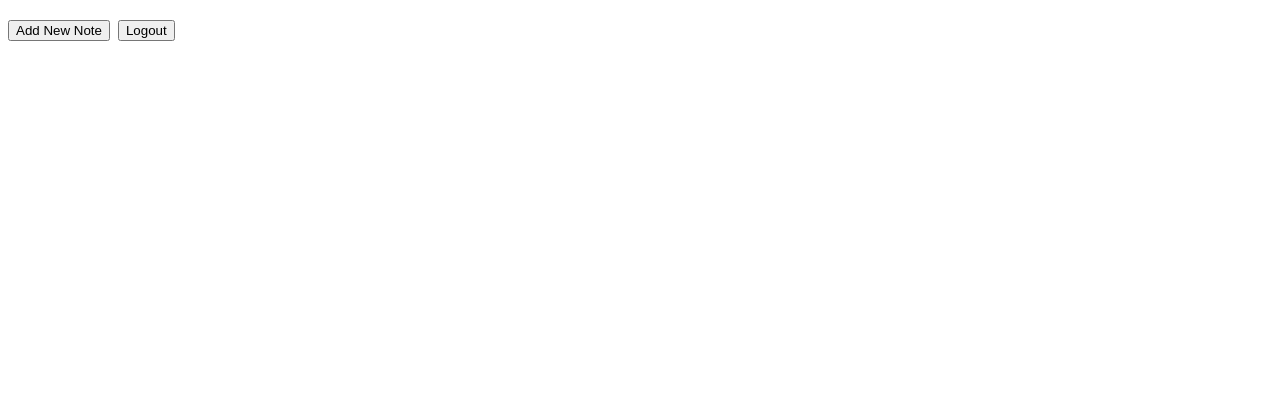
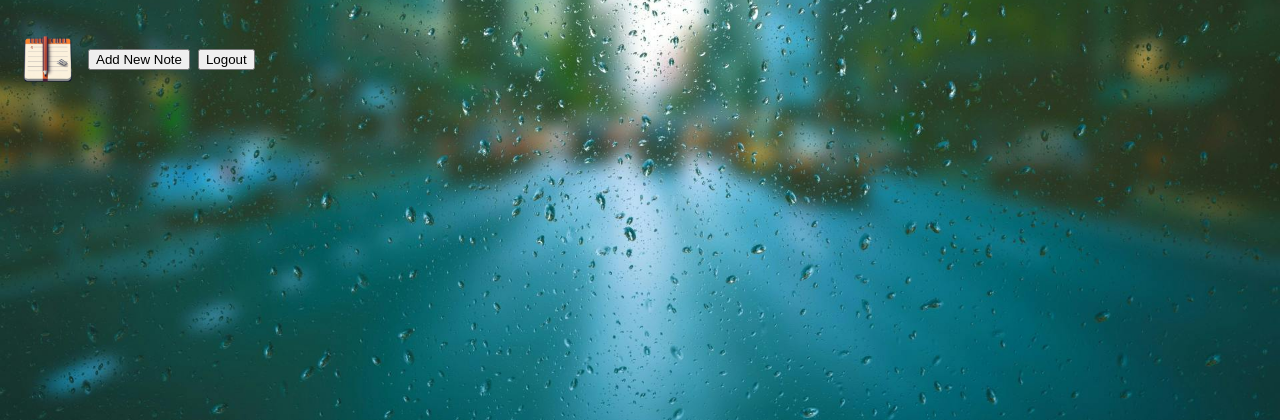
Before and after one commit to saqlain0035/Jot-It-Down, a PHP site: page /home.php in a window 1280 px wide. Shown: the top 420 px of the page. Run offline with PHP 8.4, Linux system fonts and the light colour scheme; the visitor is signed in with stand-in values (Sample User, id 1); data that the repository does not hold is empty.

Commit message:
Styled home page

```diff
--- a/home.php
+++ b/home.php
@@ -17,15 +17,113 @@ session_start();
         .timedel{
             display: flex;
             justify-content: space-between;
-            padding: 0 20px;
+
         }
+        body{
+            background: url(background1.jpg);
+            background-position: center;
+            background-size: cover;
+            background-repeat: no-repeat;
+        }
+.card {
+position: relative;
+line-height: 24px;
+width: 400px;
+height: auto;
+padding-bottom: 20px;
+
+border-radius: 5px;
+background: rgb(0,0,0,0.75);
+color: white;
+backdrop-filter: blur(2px);
+margin: 20px;
+box-shadow: rgba(50, 50, 93, 0.25) 0px 13px 27px -5px, rgba(0, 0, 0, 0.3) 0px 8px 16px -8px;
+transition: all 0.3s ease-in-out;
+}
+
+.timedel{
+
+    padding: 10px;
+}
+
+.cardlink{
+    background: rgb(66, 184, 172,0.75);
+    text-decoration: none;
+    color: white;
+    border-radius: 10px;
+    width: 100%;
+    transition: all 0.2s ease-in-out;
+    display: inline-block;
+    padding: 10px 0;
+}
+
+.cardlink:hover{
+    background: rgb(66, 184, 172,0.9);
+}
+
+.card:hover{
+transform: scale(1.05);
+box-shadow: rgb(33, 33, 33) 0px 20px 30px -10px;
+}
+
+
+.card img {
+width: 100%;
+height: auto;
+border-top-left-radius: 5px;
+border-top-right-radius: 5px;
+}
+
+.card .card-text {
+padding: 10px;
+text-align: center;
+}
+
+.card-text h3{
+margin: 10px 0;
+}
+.btn{
+    width: 20px;
+    height: 20px;
+
+}
+
+.cardcont {
+padding: 40px 100px;
+align-items: center;
+justify-content: center;
+display: flex;
+flex-wrap: wrap;
+gap: 20px;
+}
+.side a{
+text-decoration:none;
+}
+.btngroup{
+    display: flex;
+    align-items: center;
+}
+.side{
+margin-left: 1200px;
+}
+.logo{
+    width: 80px;
+}
+
     </style>
-    <link rel="stylesheet" href="home.css">
 </head>
 <body>
     <h2><?php if(isset($_SESSION['message'])){ echo $_SESSION['message']; unset($_SESSION['message']); }?></h2>
-    <button><a class="btn" href="addNote.php">Add New Note</a></button>&nbsp;
+    <div class="btngroup">
+        <img class="logo" src="logo1-removebg-preview.png" alt="">
+        <div class="group">
+        <button><a class="btn" href="addNote.php">Add New Note</a></button>&nbsp;
     <button><a class="btn" href="logout.php">Logout</a></button>
+        </div>
+
+
+    </div>
+
     <?php
     if(isset($_SESSION['message2'])){
         echo '<p style="color: green;">'.$_SESSION['message2'].'</p>';
@@ -36,11 +134,12 @@ session_start();
     $stmt=$pdo->query($sql);
     ?>
     <div class="cardcont">
+
         <?php
         while($row=$stmt->fetch(PDO::FETCH_ASSOC)){
             echo '<div class="card">';
             echo '<p class="timedel">'.$row['timing'];
-            echo '<button><a class="btn" href="delete.php?userid='.$row['id'].'">Del</a></button></p>';
+            echo '<a class="btn" href="delete.php?userid='.$row['id'].'"><img src="delete.png" alt="D"></a></p>';
             echo '<div class="card-text">';
             echo '<h3>'.$row['title'].'</h3>';
             echo '<p>'.$row['content'].'</p>';
@@ -49,5 +148,6 @@ session_start();
         }
         ?>
     </div>
+
 </body>
 </html>
```
Also changed, not shown: home.css (deleted, +0 -49 lines), delete.png (added).
